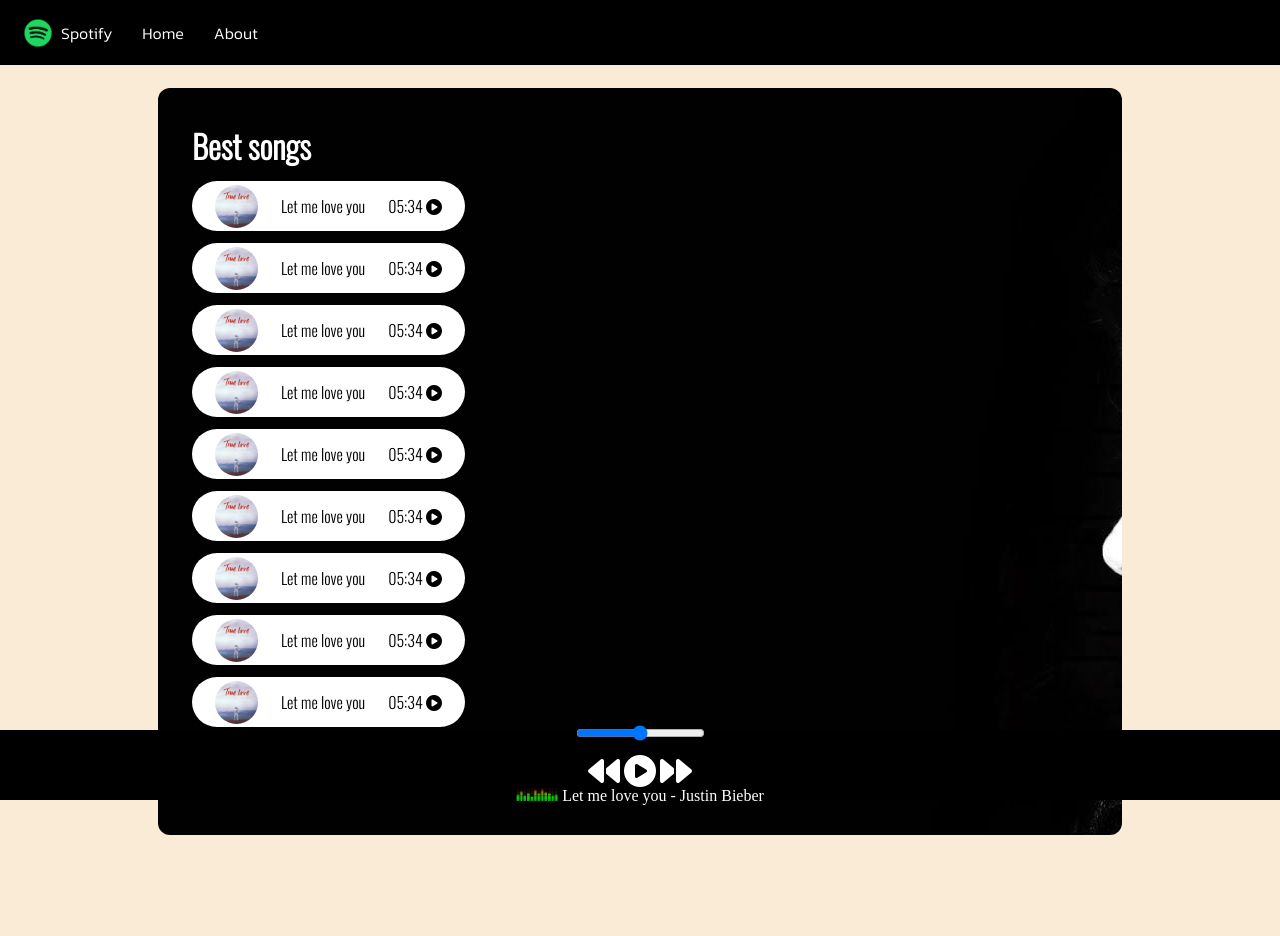
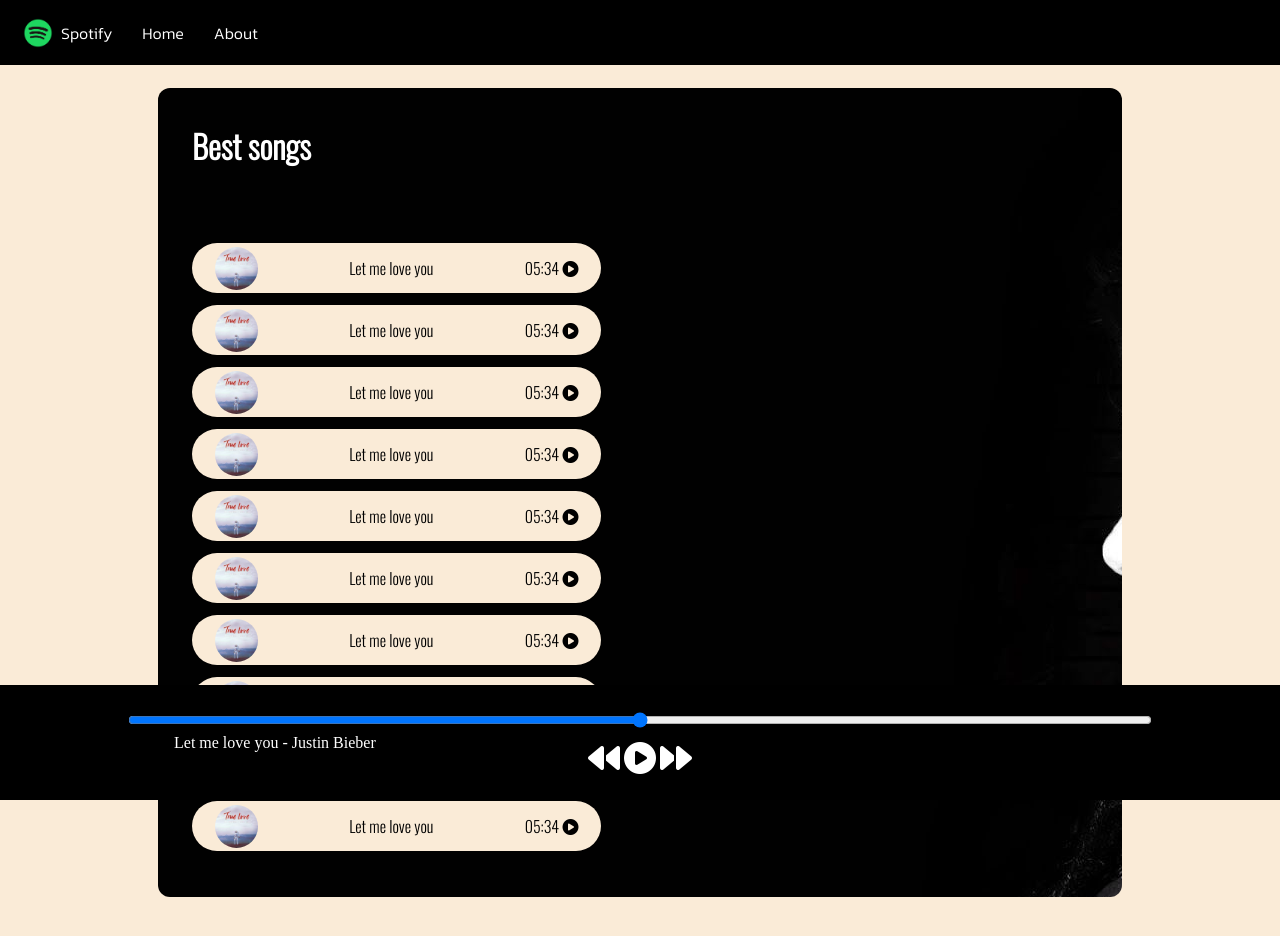
Before and after one commit to vasundharasaxena/-htmlprojects, a plain HTML site: page spotify/index.html in a window 1280 px wide. Drawn offline with nearby package versions, Linux system fonts and the light colour scheme.

Commit message:
Update style.css

```diff
--- a/spotify/style.css
+++ b/spotify/style.css
@@ -62,7 +62,7 @@ nav ul li{
 
 .bottom{
     position: sticky;
-    height: 70px;
+    height: 115px;
     background-color: black;
     color: white;
     bottom: 0;
@@ -83,15 +83,21 @@ nav ul li{
 }
 
 #myprogressbar{
-    width: vw;
+    width: 80vw;
+    cursor: pointer;
 }
+
+.songitemcontainer{
+    margin-top: 74px ;
+}
+
 
 
 .songitem{
     height: 50px;
     display: flex;
-    background-color: white;
-    width: 100%;
+    background-color: antiquewhite;
+    width: 150%;
     color: black;
     margin: 12px 0;
     justify-content: space-between;
@@ -104,10 +110,22 @@ nav ul li{
     width: 43px;
     margin: 0 23px;
     border-radius: 34px;
-
-
 }
 
 .timestamp{
     margin: 0 23px;
 }
+
+.timestamp i{
+    cursor: pointer;
+}
+
+.songinfo{
+    position: absolute;
+    left: 10vw;
+}
+
+.songinfo img{
+    opacity: 0;
+    transition: opacity is ease-in;
+}
```
